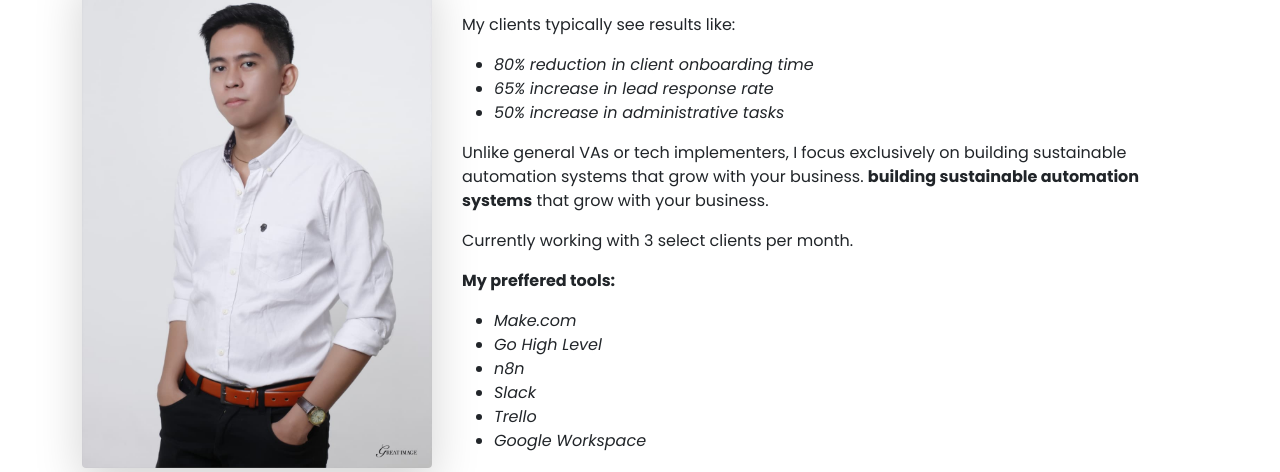
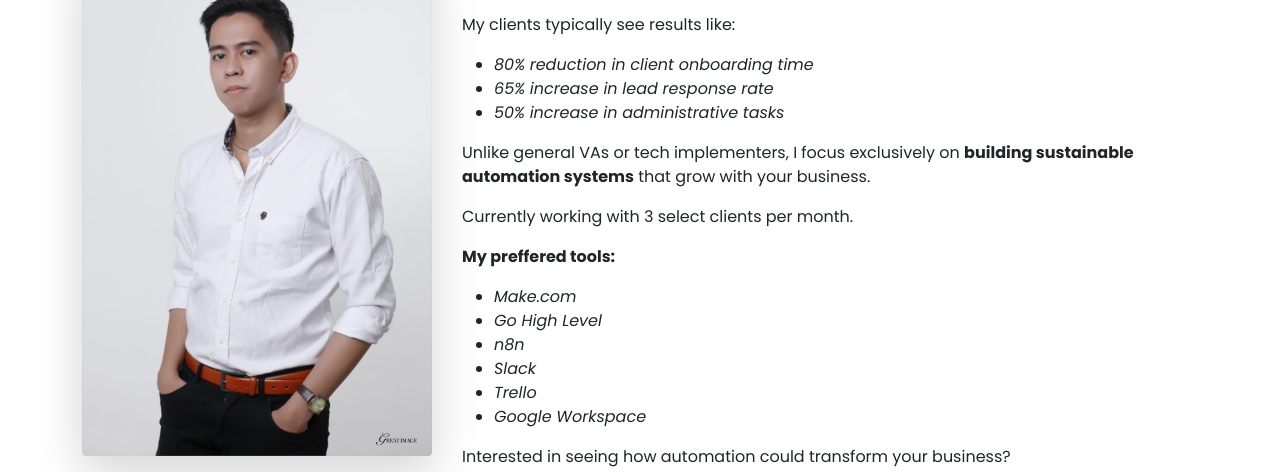
Before and after one commit to jsbuhay/automation, a plain HTML site: page index.html in a window 1280 px wide. Shown: the part 266-738 px from the top of the page. Drawn offline with nearby package versions, Linux system fonts and the light colour scheme.

Commit message:
updated the redundant words 2.html

```diff
--- a/index.html
+++ b/index.html
@@ -55,7 +55,7 @@
                         <li><em>65% increase in lead response rate</em></li>
                         <li><em>50% increase in administrative tasks</em></li>
                     </ul>
-                    <p>Unlike general VAs or tech implementers, I focus exclusively on building sustainable automation systems that grow with your business. <strong>building sustainable automation systems</strong> that grow with your business.</p>
+                    <p>Unlike general VAs or tech implementers, I focus exclusively on <strong>building sustainable automation systems</strong> that grow with your business.</p>
 
                     <p>Currently working with 3 select clients per month. </p>
                     <p><strong>My preffered tools:</strong></p>
```
